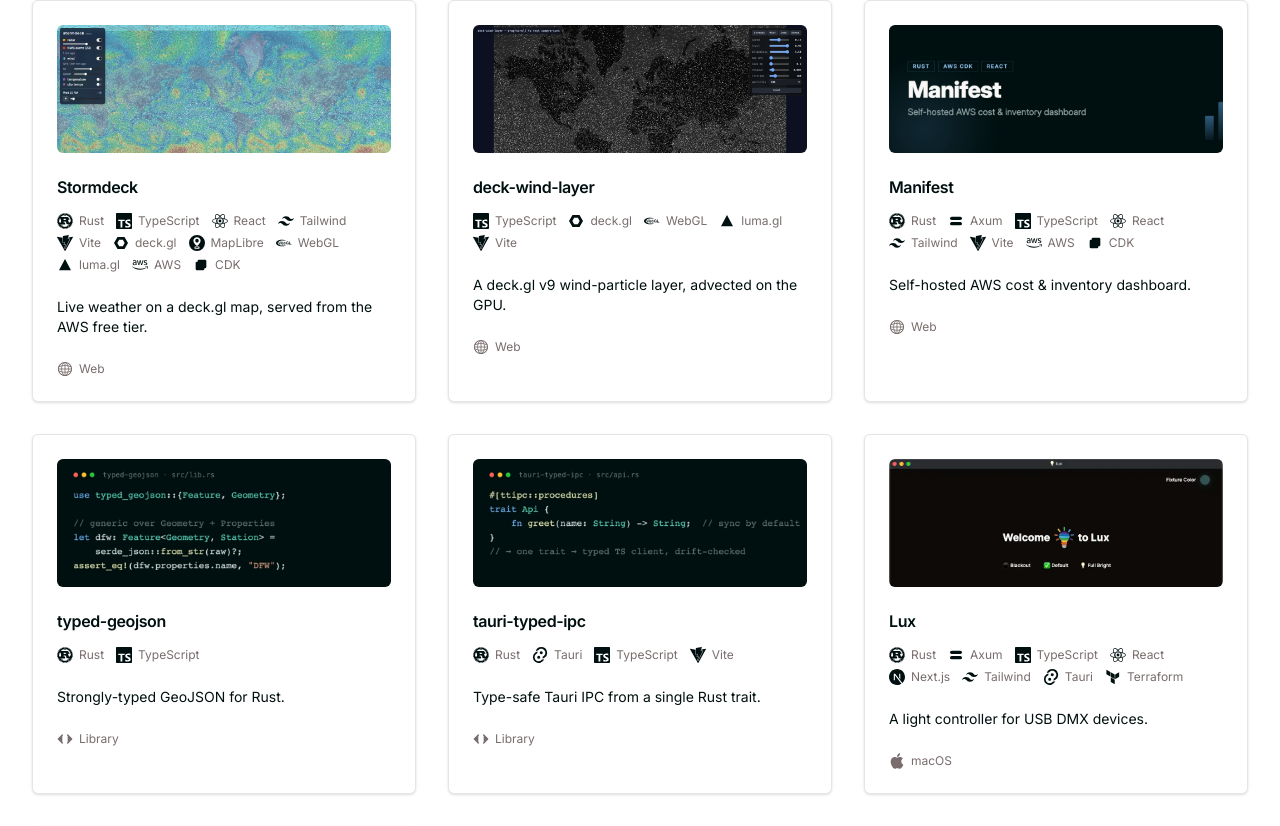
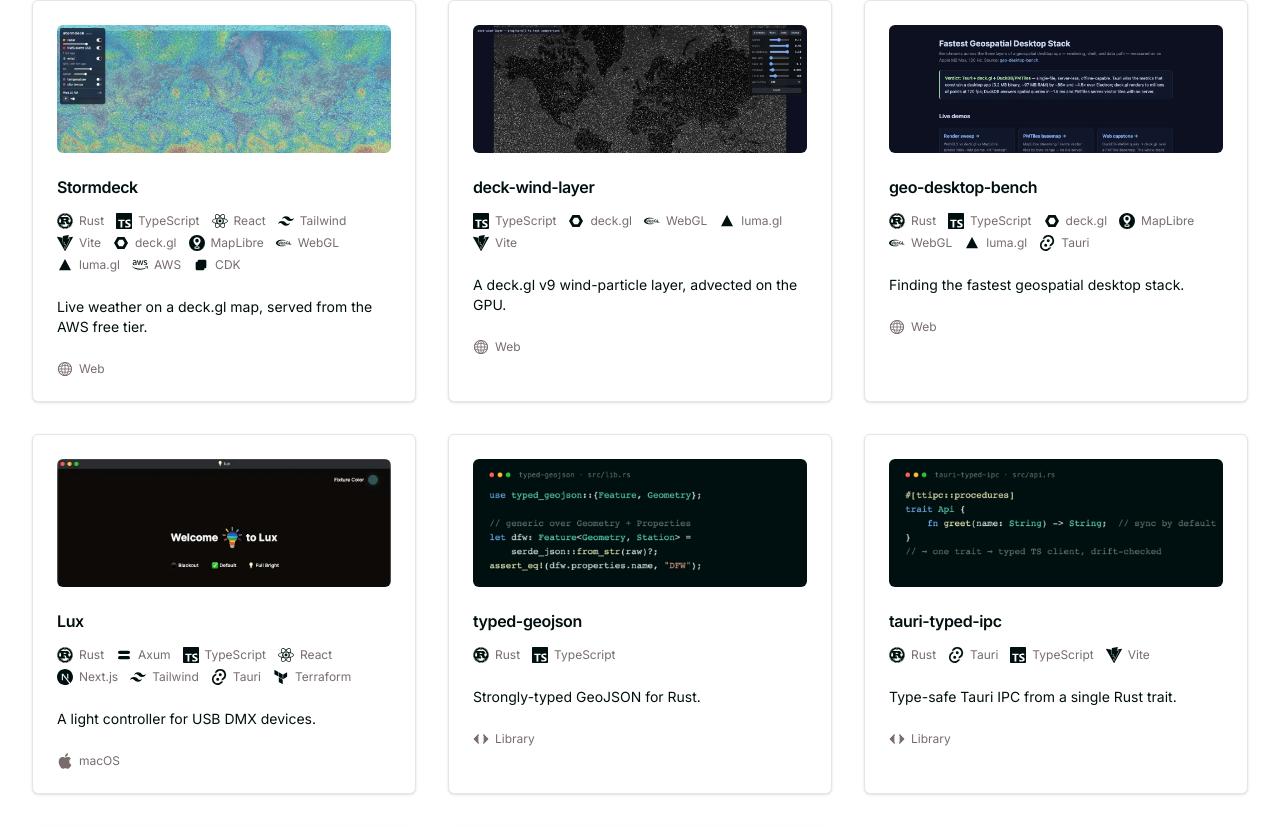
Before and after one commit to johncarmack1984/johncarmack.com, a React (Vite) app: page / in a window 1280 px wide. Shown: the part 1565-2391 px from the top of the page. Built offline with nearby package versions, Linux system fonts and the light colour scheme.

Commit message:
Add geo-desktop-bench project and reorder cards (#13)
- Add a geo-desktop-bench card linking the live geobench.johncarmack.com report
- Lead with the three live geo/GPU projects; move Deep Freeze last

```diff
--- a/src/components/projects/projects.tsx
+++ b/src/components/projects/projects.tsx
@@ -1,5 +1,6 @@
 import deckWindLayer from "@/assets/img/deck-wind-layer.webp";
 import deepFreeze from "@/assets/img/deep-freeze.webp";
+import geoDesktopBench from "@/assets/img/geo-desktop-bench.webp";
 import lux from "@/assets/img/lux.webp";
 import manifest from "@/assets/img/manifest.webp";
 import stormdeck from "@/assets/img/stormdeck.webp";
@@ -84,12 +85,20 @@
     skills: [T.ts, T.deckgl, T.webgl, T.lumagl, T.vite],
   },
   {
-    title: "Manifest",
-    description: "Self-hosted AWS cost & inventory dashboard.",
-    image: manifest,
-    href: "https://github.com/johncarmack1984/manifest",
+    title: "geo-desktop-bench",
+    description: "Finding the fastest geospatial desktop stack.",
+    image: geoDesktopBench,
+    href: "https://geobench.johncarmack.com",
     platforms: [P.web],
-    skills: [T.rust, T.axum, T.ts, T.react, T.tailwind, T.vite, T.aws, T.cdk],
+    skills: [T.rust, T.ts, T.deckgl, T.maplibre, T.webgl, T.lumagl, T.tauri],
+  },
+  {
+    title: "Lux",
+    description: "A light controller for USB DMX devices.",
+    image: lux,
+    href: "https://github.com/johncarmack1984/lux",
+    platforms: [P.macos],
+    skills: [T.rust, T.axum, T.ts, T.react, T.next, T.tailwind, T.tauri, T.terraform],
   },
   {
     title: "typed-geojson",
@@ -108,12 +117,12 @@
     skills: [T.rust, T.tauri, T.ts, T.vite],
   },
   {
-    title: "Lux",
-    description: "A light controller for USB DMX devices.",
-    image: lux,
-    href: "https://github.com/johncarmack1984/lux",
-    platforms: [P.macos],
-    skills: [T.rust, T.axum, T.ts, T.react, T.next, T.tailwind, T.tauri, T.terraform],
+    title: "Manifest",
+    description: "Self-hosted AWS cost & inventory dashboard.",
+    image: manifest,
+    href: "https://github.com/johncarmack1984/manifest",
+    platforms: [P.web],
+    skills: [T.rust, T.axum, T.ts, T.react, T.tailwind, T.vite, T.aws, T.cdk],
   },
   {
     title: "Deep Freeze",
```
Also changed, not shown: src/assets/img/geo-desktop-bench.webp (added).
